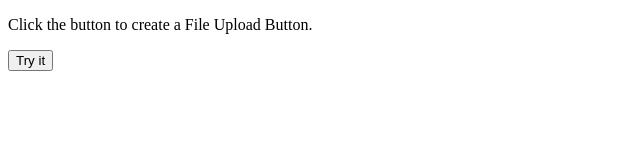
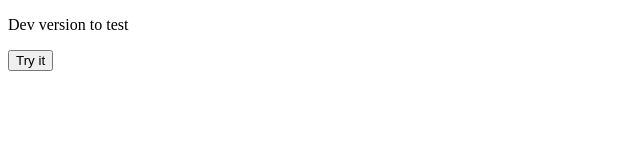
Before and after one commit to drkernel/QuoteUploadForm, a plain HTML site: page index.html in a window 1280 px wide. Shown: the whole page, without its empty margins (0-640 px from the left). Drawn offline with Linux system fonts and the light colour scheme.

Commit message:
Update index.html

```diff
--- a/index.html
+++ b/index.html
@@ -2,7 +2,7 @@
 <html>
 <body>
 
-    <p>Click the button to create a File Upload Button.</p>
+    <p>Dev version to test </p>
 
     <button onclick="myFunction()">Try it</button>
 
```
